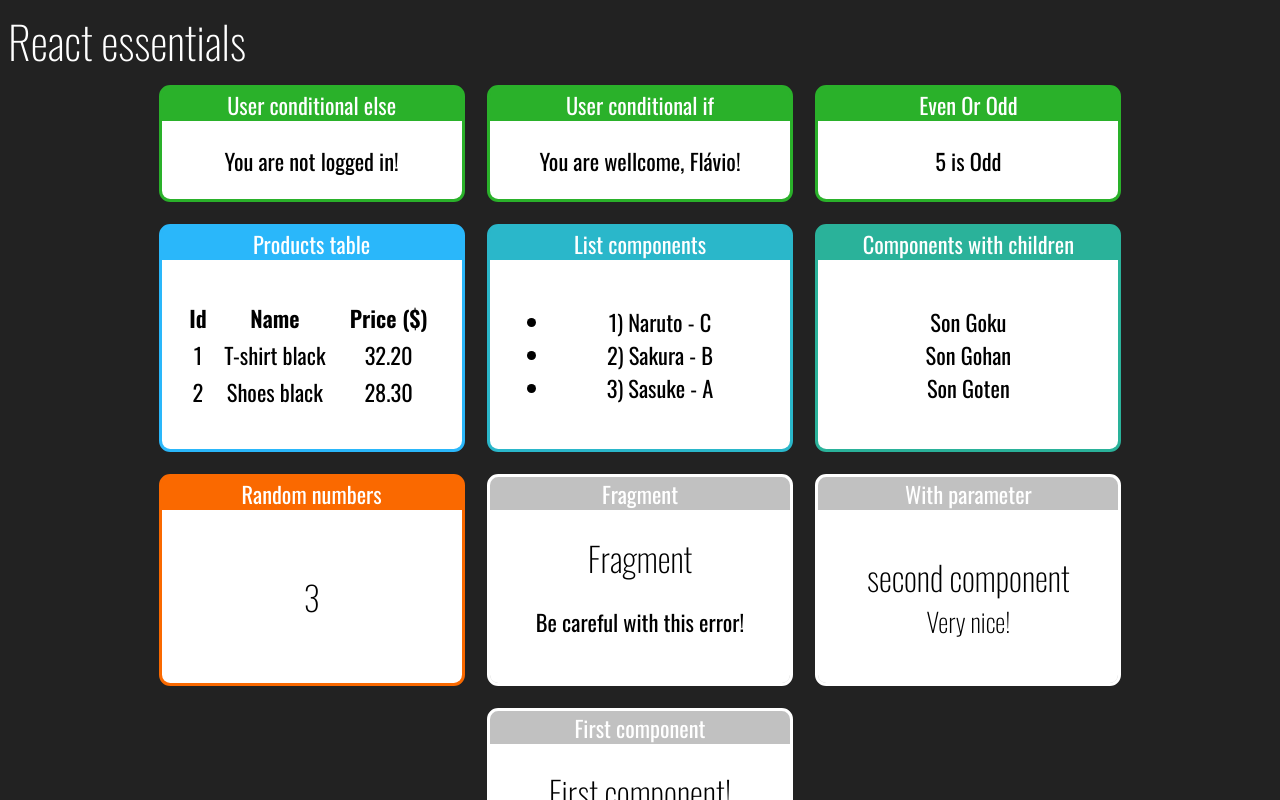
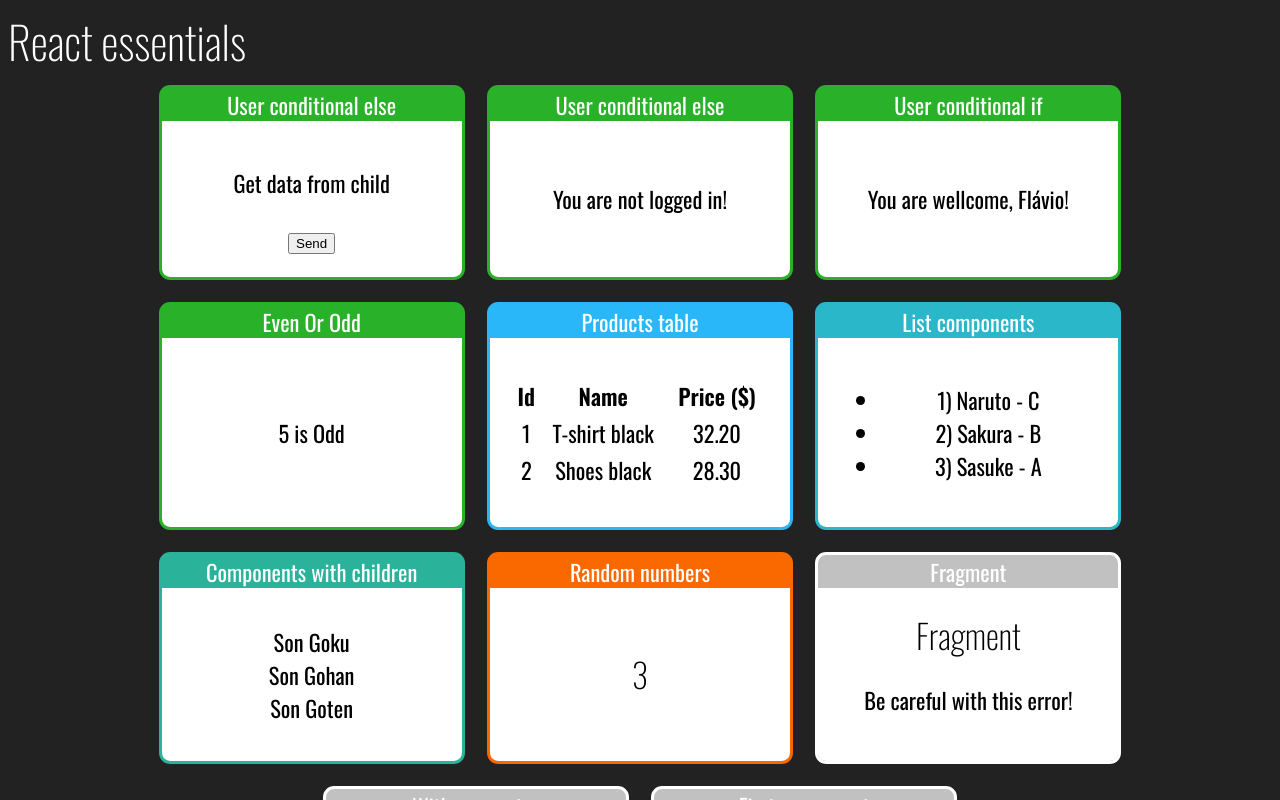
Before and after one commit to FlavioRoberto/fundamentos-react, a React (Create React App) app: page / in a window 1280 px wide. Shown: the top 800 px of the page. Built offline with nearby package versions, Linux system fonts and the light colour scheme.

Commit message:
Feat: 2 way comunicatione

```diff
--- a/src/App.jsx
+++ b/src/App.jsx
@@ -12,11 +12,16 @@ import StudentsLists from './components/Loop/StudentsList';
 import ProductsTable from './components/Loop/ProductsTable';
 import EvenOrOdd from './components/conditionals/EvenOrOdd';
 import UserInfo from './components/conditionals/UserInfo';
+import ToChild from './components/comunication/ToChild';
 
 const App = () => (
   <div id='app'>
     <h1>React essentials</h1>
     <div className='content'>
+      <Card title='User conditional else' color='#2AB12A'>
+        <ToChild />
+      </Card>
+
       <Card title='User conditional else' color='#2AB12A'>
         <UserInfo
           user={{
--- /dev/null
+++ b/src/components/comunication/ToChild.jsx
@@ -0,0 +1,15 @@
+import ToFather from './ToFather';
+
+const ToChild = () => {
+  const getData = (data) => {
+    console.log(data);
+  };
+
+  return (
+    <div>
+      <ToFather title='Get data from child' onGetData={getData} />
+    </div>
+  );
+};
+
+export default ToChild;
--- /dev/null
+++ b/src/components/comunication/ToFather.jsx
@@ -0,0 +1,10 @@
+const ToFather = (props) => {
+  return (
+    <div>
+      <p>{props.title}</p>
+      <button onClick={e => props.onGetData('Hello there')}>Send</button>
+    </div>
+  );
+};
+
+export default ToFather;
```
